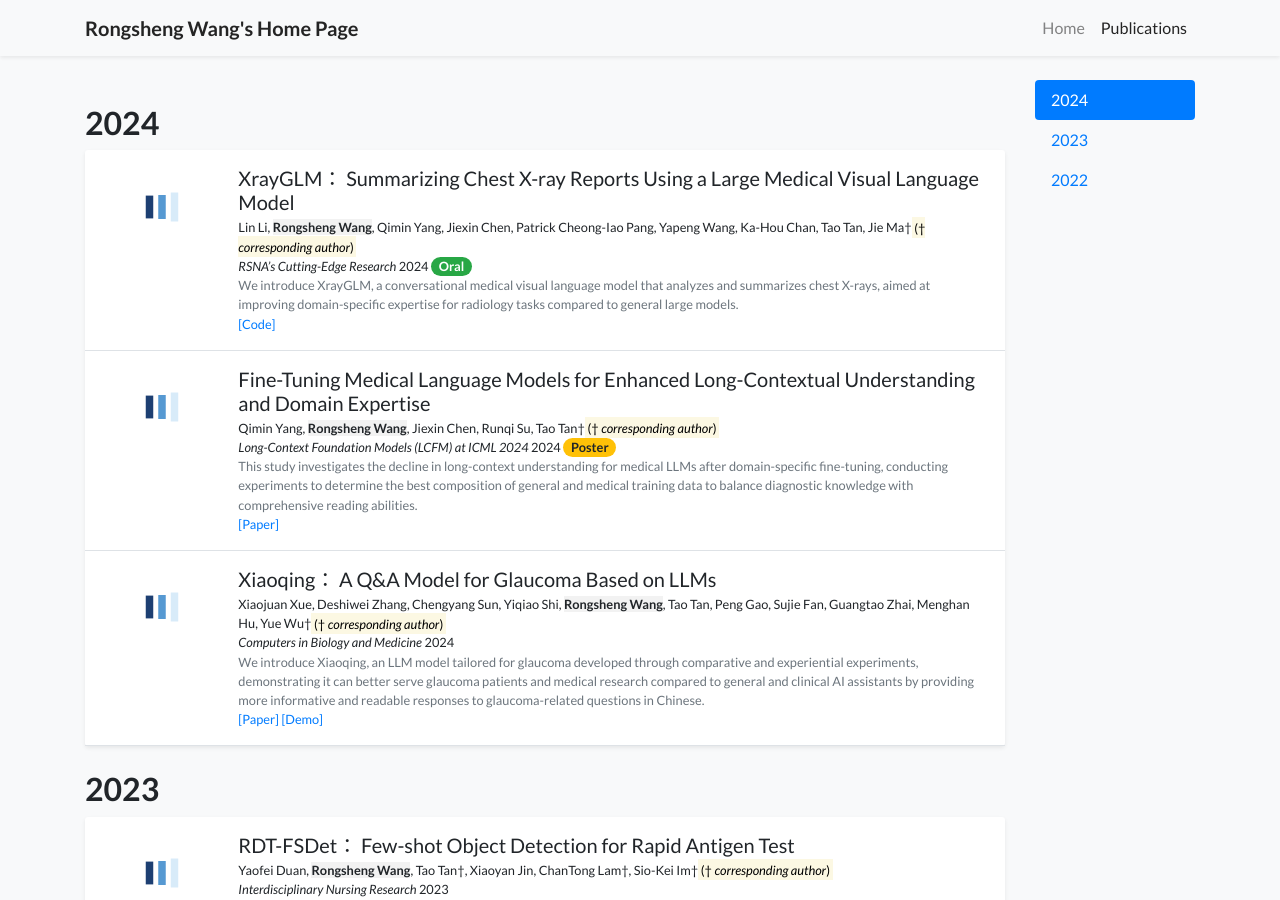
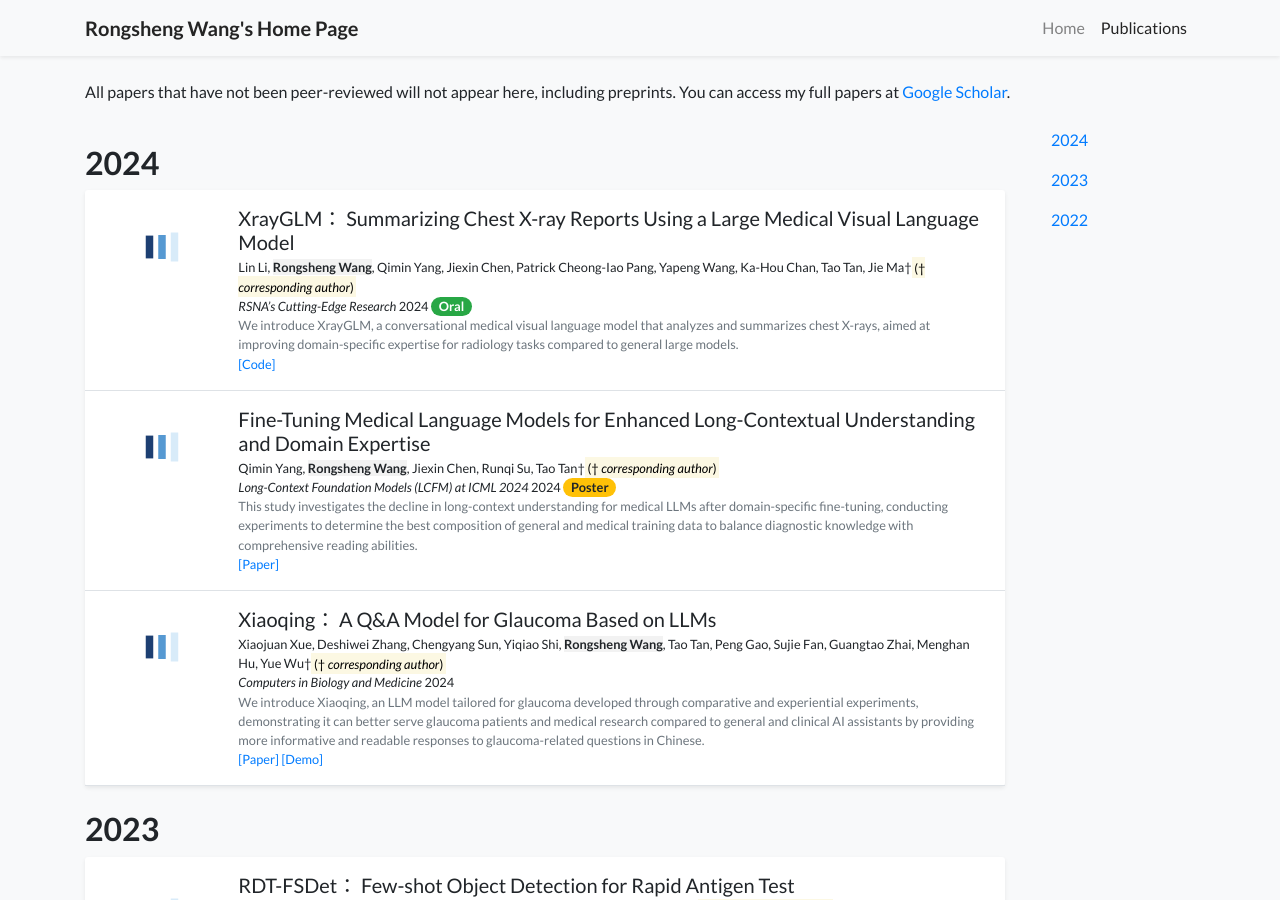
Before and after one commit to WangRongsheng/WangRongsheng.github.io, a Jekyll site: the page built from publications.html, in a window 1280 px wide and 900 px high. Built offline with Jekyll 4.4.1, drawn with Linux system fonts in a browser that asks for light colours; a style sheet for code colours, icons or effects is not loaded.

Commit message:
Update publications.html

```diff
--- a/publications.html
+++ b/publications.html
@@ -5,6 +5,12 @@ navbar_name: Publications
 body_attr: >-
   data-spy="scroll" data-target="#navbar-year" data-offset="100"
 ---
+
+<blockquote cite="https://scholar.google.com/citations?user=SSaBaioAAAAJ">
+  <p>
+    All papers that have not been peer-reviewed will not appear here, including preprints. You can access my full papers at <a href="https://scholar.google.com/citations?user=SSaBaioAAAAJ">Google Scholar</a>.
+  </p>
+</blockquote>
 
 {% assign pubs_by_year = site.publications | sort: "date" | reverse | group_by_exp: "item", "item.date | date: '%Y'" %}
 
```
